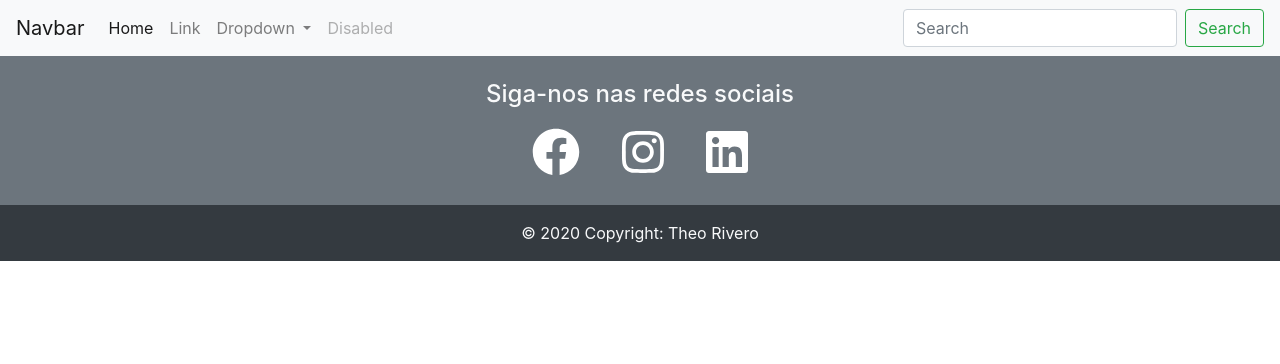
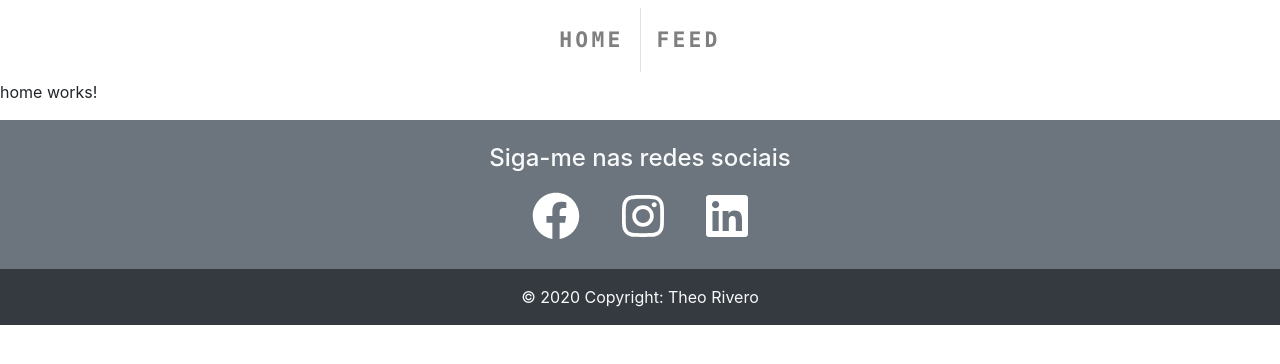
Before and after one commit to theorivero/BlogPessoal-angular, an Angular app in the folder blogpessoal/: page /home in a window 1280 px wide. Before the commit this address led to /. Shown: the top 364 px of the page. Built offline with nearby package versions, Linux system fonts and the light colour scheme.

Commit message:
agora com rotas para navbar e footer

```diff
--- a/blogpessoal/src/app/app-routing.module.ts
+++ b/blogpessoal/src/app/app-routing.module.ts
@@ -1,8 +1,14 @@
 import { NgModule } from '@angular/core';
 import { Routes, RouterModule } from '@angular/router';
+import { HomeComponent } from './home/home.component';
+import { FeedComponent } from './feed/feed.component';
 
 
-const routes: Routes = [];
+const routes: Routes = [
+  {path: '', redirectTo: 'home', pathMatch: 'full'},
+  {path: 'home', component: HomeComponent},
+  {path: 'feed', component: FeedComponent}
+];
 
 @NgModule({
   imports: [RouterModule.forRoot(routes)],
--- a/blogpessoal/src/app/app.component.html
+++ b/blogpessoal/src/app/app.component.html
@@ -1,2 +1,3 @@
 <app-navbar></app-navbar>
+<router-outlet></router-outlet>
 <app-footer></app-footer>
--- a/blogpessoal/src/app/footer/footer.component.html
+++ b/blogpessoal/src/app/footer/footer.component.html
@@ -7,7 +7,7 @@
     <!-- Call to action -->
     <div class="row">
       <div class="col-md-12 d-flex justify-content-center">
-        <h4 class="text-light">Siga-nos nas redes sociais</h4>
+        <h4 class="text-light">Siga-me nas redes sociais</h4>
       </div>
     </div>
 
@@ -15,15 +15,15 @@
       <div class="col-md-12 d-flex justify-content-center">
 
             <ul class="social-network">
-             <li><a href="#" class="icoFacebook" title="Facebook">
+             <li><a href="https://www.facebook.com/theo.rivero" class="icoFacebook" title="Facebook">
 
               <fa-icon [icon]="faFacebook" class="faFacebook fa-3x p-3"></fa-icon>
 
               </a></li>
-             <li><a href="#" class="icoInstagram" title="Instagram">
+             <li><a href="https://www.instagram.com/theo_rivero/" class="icoInstagram" title="Instagram">
                <fa-icon [icon]="faInstagram" class="faInstagram fa-3x p-3"></fa-icon>
               </a></li>
-             <li><a href="#" class="icoLinkedin" title="Linkedin">
+             <li><a href="https://www.linkedin.com/in/th%C3%A9o-rivero-15a694181/" class="icoLinkedin" title="Linkedin">
                <fa-icon [icon]="faLinkedin" class="faLinkedin fa-3x p-3"></fa-icon>
               </a></li>
             </ul>
--- a/blogpessoal/src/app/navbar/navbar.component.css
+++ b/blogpessoal/src/app/navbar/navbar.component.css
@@ -0,0 +1,4 @@
+.texto{
+  letter-spacing: .2rem;
+  font-size: 16pt;
+}
--- a/blogpessoal/src/app/navbar/navbar.component.html
+++ b/blogpessoal/src/app/navbar/navbar.component.html
@@ -1,35 +1,32 @@
-<nav class="navbar navbar-expand-lg navbar-light bg-light">
-  <a class="navbar-brand" href="#">Navbar</a>
-  <button class="navbar-toggler" type="button" data-toggle="collapse" data-target="#navbarSupportedContent" aria-controls="navbarSupportedContent" aria-expanded="false" aria-label="Toggle navigation">
+<div class="container-fluid w-100 d-flex justify-content-center">
+
+  <nav class="navbar navbar-expand-lg navbar-light bg-white ">
+
+
+      <!--Botão para resposividade-->
+
+      <button class="navbar-toggler" type="button" data-toggle="collapse" data-target="#conteudoNavbarSuportado" aria-controls="conteudoNavbarSuportado" aria-expanded="false" aria-label="Alterna navegação">
         <span class="navbar-toggler-icon"></span>
       </button>
 
-  <div class="collapse navbar-collapse" id="navbarSupportedContent">
-    <ul class="navbar-nav mr-auto">
-      <li class="nav-item active">
-        <a class="nav-link" href="#">Home <span class="sr-only">(current)</span></a>
+      <!--/Botão para resposividade-->
+
+      <div class="collapse navbar-collapse " id="conteudoNavbarSuportado">
+
+        <ul class="navbar-nav ">
+
+          <li class="nav-item ">
+            <a class="nav-link texto p-3 border-right text-uppercase text-monospace font-weight-bold" routerLink='/home' > Home<span class="sr-only">(página atual)</span></a>
           </li>
-      <li class="nav-item">
-        <a class="nav-link" href="#">Link</a>
+
+          <li class="nav-item ">
+            <a class="nav-link texto p-3 text-uppercase text-monospace font-weight-bold" routerLink='/feed'>Feed</a>
           </li>
-      <li class="nav-item dropdown">
-        <a class="nav-link dropdown-toggle" href="#" id="navbarDropdown" role="button" data-toggle="dropdown" aria-haspopup="true" aria-expanded="false">
-          Dropdown
-        </a>
-        <div class="dropdown-menu" aria-labelledby="navbarDropdown">
-          <a class="dropdown-item" href="#">Action</a>
-          <a class="dropdown-item" href="#">Another action</a>
-          <div class="dropdown-divider"></div>
-          <a class="dropdown-item" href="#">Something else here</a>
-        </div>
-      </li>
-      <li class="nav-item">
-        <a class="nav-link disabled" href="#">Disabled</a>
-      </li>
+
         </ul>
-    <form class="form-inline my-2 my-lg-0">
-      <input class="form-control mr-sm-2" type="search" placeholder="Search" aria-label="Search">
-      <button class="btn btn-outline-success my-2 my-sm-0" type="submit">Search</button>
-    </form>
+
+
+
       </div>
     </nav>
+</div>
```
Lines whose indentation alone changed are shown as unchanged.
